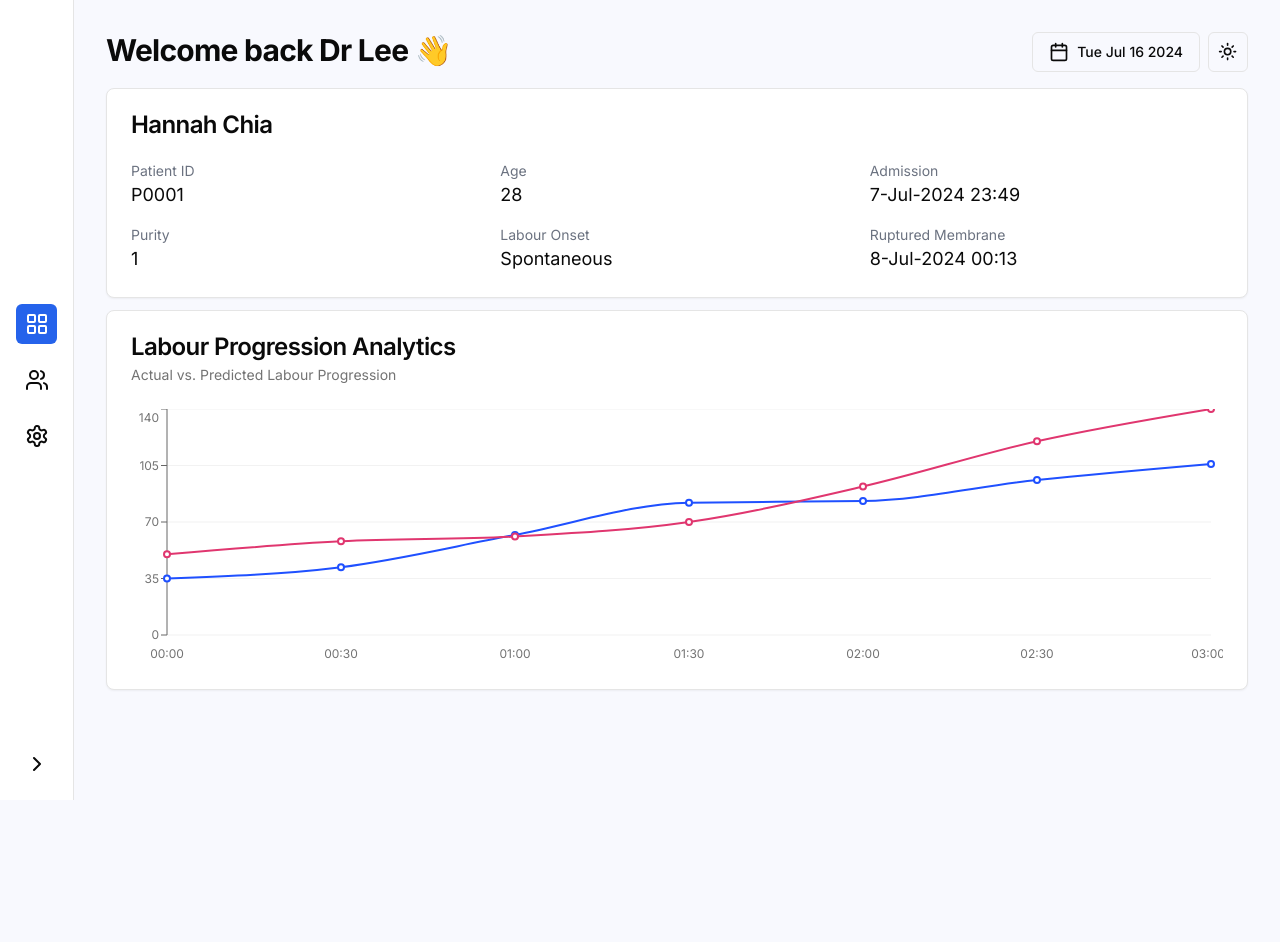
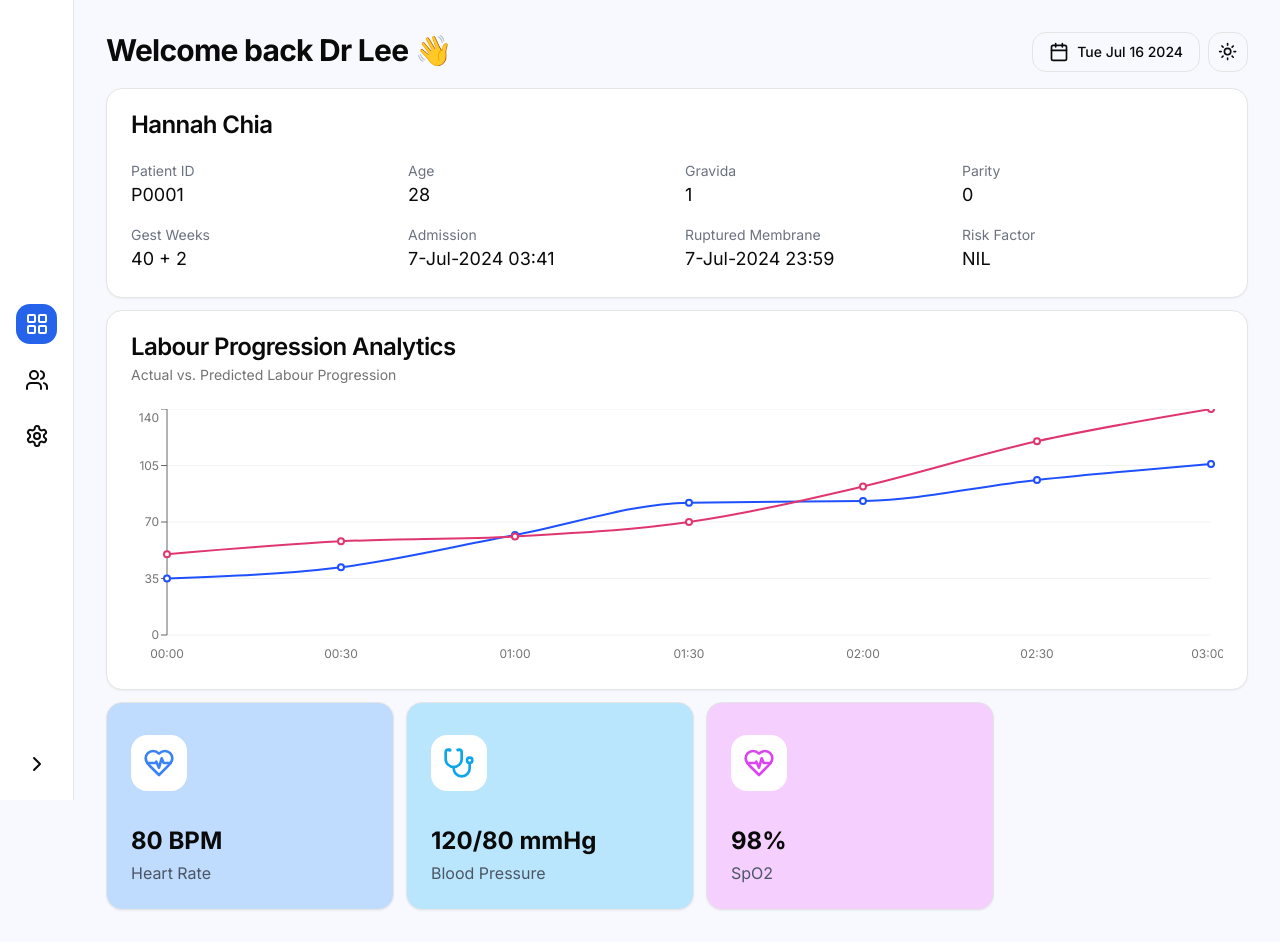
Before and after one commit to evanyan13/fetu, a Next.js app in the folder frontend/: page / in a window 1280 px wide. Before the commit the page ends 800 px from the top, so only its background shows below. Built offline with nearby package versions, Linux system fonts and the light colour scheme.

Commit message:
Add StatusCard

```diff
--- a/frontend/app/page.tsx
+++ b/frontend/app/page.tsx
@@ -1,9 +1,10 @@
 import { Button } from '@/components/ui/button';
-import { Calendar } from 'lucide-react';
+import { Calendar, HeartPulse, Stethoscope } from 'lucide-react';
 import { getToday } from '@/lib/utils';
 import { LabourProgressChart } from '@/components/dashboard/LabourProgressChart';
 import { ModeToggle } from '@/components/dashboard/ModeToggle';
 import PatientDetailsCard from '@/components/dashboard/PatientDetailsCard';
+import StatusCard from '@/components/dashboard/StatusCard';
 
 export default function Home() {
   const today = getToday();
@@ -11,6 +12,7 @@ export default function Home() {
   return (
     <main className="h-full">
       <div className="flex-1 space-y-4 p-4 pt-6 md:p-8">
+
         <div id="top-bar" className="flex w-full justify-between">
           <h2 className="text-3xl font-bold tracking-tight">
             Welcome back Dr Lee 👋
@@ -27,6 +29,26 @@ export default function Home() {
         <div id="dashboard-content" className='grid gap-3'>
           <PatientDetailsCard />
           <LabourProgressChart />
+          <div id="status-panel" className='flex flex-row gap-3'>
+            <StatusCard
+              bgColor="bg-blue-200"
+              icon={<HeartPulse className="h-8 w-8 text-blue-500" />}
+              title="Heart Rate"
+              value="80 BPM"
+            />
+            <StatusCard
+              bgColor="bg-sky-200"
+              icon={<Stethoscope className="h-8 w-8 text-sky-500" />}
+              title="Blood Pressure"
+              value="120/80 mmHg"
+            />
+            <StatusCard
+              bgColor="bg-fuchsia-200"
+              icon={<HeartPulse className="h-8 w-8 text-fuchsia-500" />}
+              title="SpO2"
+              value="98%"
+            />
+          </div>
         </div>
 
       </div>
--- a/frontend/components/dashboard/DashboardSidebar.tsx
+++ b/frontend/components/dashboard/DashboardSidebar.tsx
@@ -44,7 +44,7 @@ const DashboardSidebar = () => {
   }
 
   return (
-    <div className={`flex flex-col border-r min-h-screen bg-[hsl(var(--card))] p-4 transition-width duration-300 ${isOpen ? 'w-[210px] min-w-[210px]' : 'w-[74px] min-w-[74px]'}`}>
+    <div className={`flex flex-col border-r min-h-screen sticky top-0 bg-[hsl(var(--card))] p-4 transition-width duration-300 ${isOpen ? 'w-[210px] min-w-[210px]' : 'w-[74px] min-w-[74px]'}`}>
       <div className='flex flex-grow flex-col gap-4 justify-center'>
         {menuList.map((item, index) => (
           <MenuItem key={index} item={item} />
--- a/frontend/components/dashboard/PatientDetailsCard.tsx
+++ b/frontend/components/dashboard/PatientDetailsCard.tsx
@@ -16,7 +16,7 @@ const PatientDetailsCard = () => {
                 </CardTitle>
             </CardHeader>
             <CardContent>
-                <div className="grid grid-cols-2 md:grid-cols-3 gap-4">
+                <div className="grid grid-cols-4 gap-4">
                     <div>
                         <div className="text-gray-500 text-sm">Patient ID</div>
                         <div className="text-lg">P0001</div>
@@ -26,20 +26,28 @@ const PatientDetailsCard = () => {
                         <div className="text-lg">28</div>
                     </div>
                     <div>
-                            <div className="text-gray-500 text-sm">Admission</div>
-                            <div className="text-lg">7-Jul-2024 23:49</div>
-                        </div>
-                        <div>
-                            <div className="text-gray-500 text-sm">Purity</div>
+                        <div className="text-gray-500 text-sm">Gravida</div>
                         <div className="text-lg">1</div>
                     </div>
                     <div>
-                            <div className="text-gray-500 text-sm">Labour Onset</div>
-                            <div className="text-lg">Spontaneous</div>
+                        <div className="text-gray-500 text-sm">Parity</div>
+                        <div className="text-lg">0</div>
+                    </div>
+                    <div>
+                        <div className="text-gray-500 text-sm">Gest Weeks</div>
+                        <div className="text-lg">40 + 2</div>
+                    </div>
+                    <div>
+                        <div className="text-gray-500 text-sm">Admission</div>
+                        <div className="text-lg">7-Jul-2024 03:41</div>
                     </div>
                     <div>
                         <div className="text-gray-500 text-sm">Ruptured Membrane</div>
-                            <div className="text-lg">8-Jul-2024 00:13</div>
+                        <div className="text-lg">7-Jul-2024 23:59</div>
+                    </div>
+                    <div>
+                        <div className="text-gray-500 text-sm">Risk Factor</div>
+                        <div className="text-lg">NIL</div>
                     </div>
                 </div>
             </CardContent>
--- /dev/null
+++ b/frontend/components/dashboard/StatusCard.tsx
@@ -0,0 +1,31 @@
+import {
+  Card,
+  CardContent,
+  CardDescription,
+  CardFooter,
+  CardHeader,
+  CardTitle,
+} from "@/components/ui/card"
+
+interface StatusCardProps {
+  icon: React.ReactNode;
+  title: string;
+  value: string;
+  bgColor: string;
+}
+
+const StatusCard = (props: StatusCardProps) => {
+    return (
+        <Card className={`p-6 flex flex-col items-start justify-between h-52 w-72 rounded-lg ${props.bgColor}`}>
+          <div className="flex bg-white rounded-2xl flex-shrink-0 mt-2 h-14 w-14 justify-center items-center">
+            {props.icon}
+          </div>
+          <div className="flex flex-col gap-1">
+            <div className="text-2xl font-bold">{props.value}</div>
+            <div className="text-gray-600">{props.title}</div>
+          </div>
+        </Card>
+    );
+}
+
+export default StatusCard
--- a/frontend/styles/globals.css
+++ b/frontend/styles/globals.css
@@ -1,93 +1,3 @@
-/* @tailwind base;
-  @tailwind components;
-  @tailwind utilities;
-
-  @layer base {
-    :root {
-      --background: #FFFFFF;
-      --foreground: #0A0A0A;
-
-      --card: #FFFFFF;
-      --card-foreground: #0A0A0A;
-
-      --popover: #FFFFFF;
-      --popover-foreground: #0A0A0A;
-
-      --primary: #255CFF;
-      --primary-foreground: #FFFFFF;
-
-      --secondary: #F5F5F5;
-      --secondary-foreground: #171717;
-
-      --muted: #F5F5F5;
-      --muted-foreground: #737373;
-
-      --accent: #F5F5F5;
-      --accent-foreground: #171717;
-
-      --destructive: #E51919;
-      --destructive-foreground: #FAFAFA;
-
-      --border: #E4E4E4;
-      --input: #E4E4E4;
-      --ring: #0A0A0A;
-
-      --radius: 0.5rem;
-
-      --chart-1: #255CFF;
-      --chart-2: #FF4D4D;
-      --chart-3: #305A66;
-      --chart-4: #E8D672;
-      --chart-5: #F3C465;
-    }
-
-    .dark {
-      --background: #0A0A0A;
-      --foreground: #FAFAFA;
-
-      --card: #0A0A0A;
-      --card-foreground: #FAFAFA;
-
-      --popover: #0A0A0A;
-      --popover-foreground: #FAFAFA;
-
-      --primary: #FAFAFA;
-      --primary-foreground: #171717;
-
-      --secondary: #262626;
-      --secondary-foreground: #FAFAFA;
-
-      --muted: #262626;
-      --muted-foreground: #A1A1A1;
-
-      --accent: #262626;
-      --accent-foreground: #FAFAFA;
-
-      --destructive: #7A1717;
-      --destructive-foreground: #FAFAFA;
-
-      --border: #262626;
-      --input: #262626;
-      --ring: #D4D4D4;
-
-      --chart-1: #4D4DFF;
-      --chart-2: #FF4D4D;
-      --chart-3: #FFB84D;
-      --chart-4: #D24DFF;
-      --chart-5: #33CC99;
-    }
-  }
-
-  @layer base {
-    * {
-      @apply border-border;
-    }
-    body {
-      @apply bg-background text-foreground;
-    }
-  }
-   */
-
    @tailwind base;
    @tailwind components;
    @tailwind utilities;
@@ -122,7 +32,7 @@
        --input: 0 0% 89.8%;
        --ring: 0 0% 3.9%;
 
-       --radius: 0.5rem;
+       --radius: 1rem;
 
        --chart-1: 227, 100%, 56.1%;
        --chart-2: 340, 73.3%, 54.5%;
```
Lines whose indentation alone changed are shown as unchanged.
